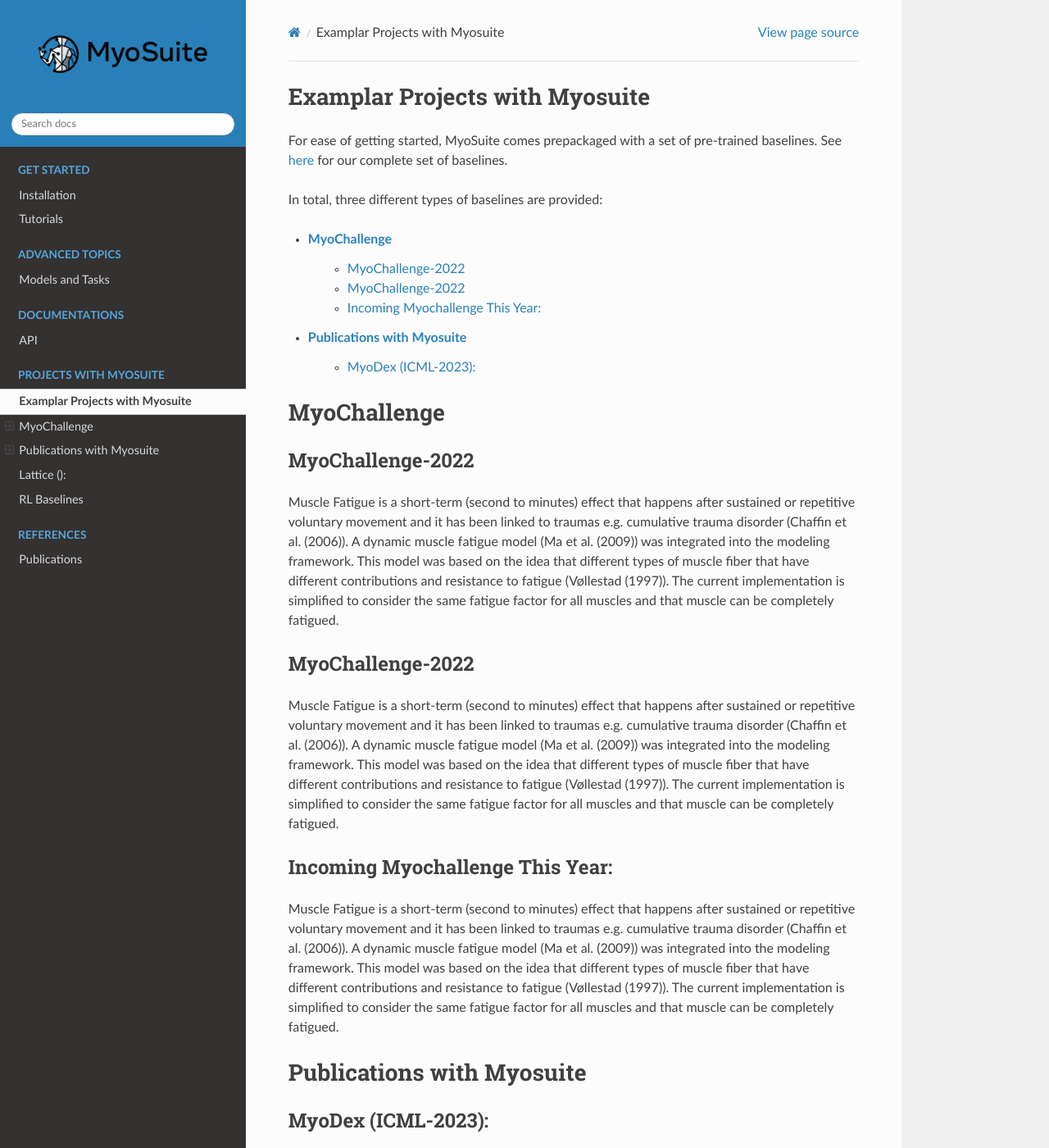
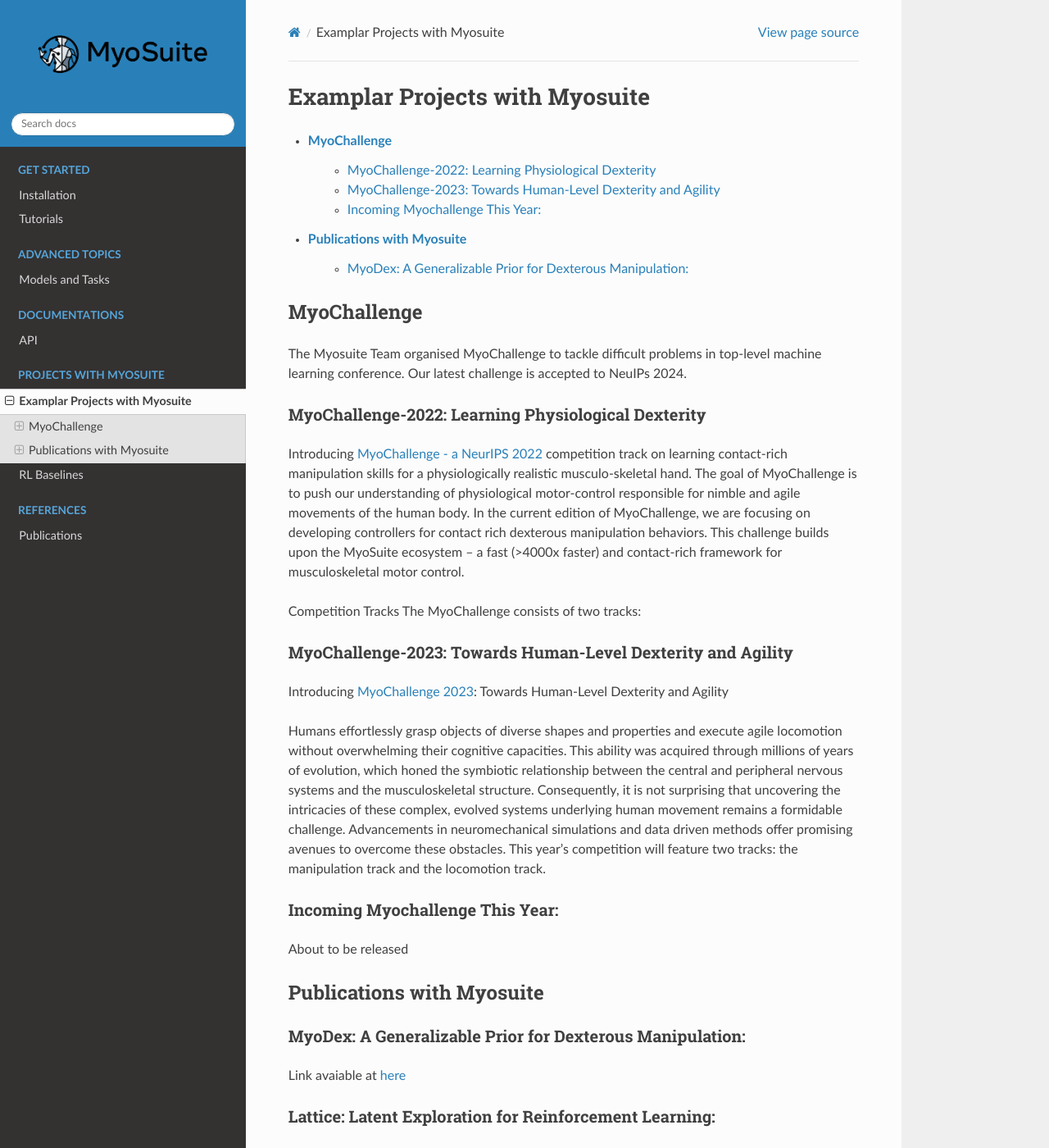
Before and after one commit to MyoHub/myosuite, a Sphinx documentation site: the page built from docs/source/projects.rst, in a window 1280 px wide and 1400 px high. Shown: the whole window at 82% size. Built offline with Sphinx 7.4.7 and the Read the Docs theme 2.0.0, drawn with Linux system fonts in a browser that asks for light colours; some of the changed text lies outside the part shown.

Commit message:
update on myo challenge

```diff
--- a/docs/source/projects.rst
+++ b/docs/source/projects.rst
@@ -1,13 +1,7 @@
 Examplar Projects with Myosuite
-======================================
+#########################################
 
 .. _projects:
-
-
-For ease of getting started, MyoSuite comes prepackaged with a set of pre-trained baselines.
-See `here <https://github.com/facebookresearch/myosuite/tree/main/myosuite/agents>`_ for our complete set of baselines.
-
-In total, three different types of baselines are provided:
 
 * :ref:`myochallenge`
     * :ref:`myo_challenge_22`
@@ -21,44 +15,45 @@ In total, three different types of baselines are provided:
 
 MyoChallenge
 ========================================
-
+The Myosuite Team organised MyoChallenge to tackle difficult problems in top-level machine learning conference.
+Our latest challenge is accepted to NeuIPs 2024.
 
 .. _myo_challenge_22:
 
-MyoChallenge-2022
+MyoChallenge-2022: Learning Physiological Dexterity
 +++++++++++++++++++++++++++++++++++++
-Muscle Fatigue is a short-term (second to minutes) effect that happens after sustained or repetitive voluntary movement
-and it has been linked to traumas e.g. cumulative trauma disorder (Chaffin et al. (2006)).
-A dynamic muscle fatigue model (Ma et al. (2009)) was integrated into the modeling framework.
-This model was based on the idea that different types of muscle fiber that have different contributions
-and resistance to fatigue (Vøllestad (1997)).
-The current implementation is simplified to consider the same fatigue factor for all muscles and
-that muscle can be completely fatigued.
+Introducing `MyoChallenge - a NeurIPS 2022 <https://sites.google.com/view/myochallenge>`__ competition track on learning contact-rich manipulation skills for a physiologically
+realistic musculo-skeletal hand. The goal of MyoChallenge is to push our understanding of physiological motor-control responsible
+for nimble and agile movements of the human body. In the current edition of MyoChallenge,
+we are focusing on developing controllers for contact rich dexterous manipulation behaviors.
+This challenge builds upon the MyoSuite ecosystem -- a fast (>4000x faster) and contact-rich framework
+for musculoskeletal motor control.
 
+
+
+
+Competition Tracks
+The MyoChallenge consists of two tracks:
 
 .. _myo_challenge_23:
 
-MyoChallenge-2022
+MyoChallenge-2023: Towards Human-Level Dexterity and Agility
 +++++++++++++++++++++++++++++++++++++
-Muscle Fatigue is a short-term (second to minutes) effect that happens after sustained or repetitive voluntary movement
-and it has been linked to traumas e.g. cumulative trauma disorder (Chaffin et al. (2006)).
-A dynamic muscle fatigue model (Ma et al. (2009)) was integrated into the modeling framework.
-This model was based on the idea that different types of muscle fiber that have different contributions
-and resistance to fatigue (Vøllestad (1997)).
-The current implementation is simplified to consider the same fatigue factor for all muscles and
-that muscle can be completely fatigued.
+Introducing `MyoChallenge 2023 <https://sites.google.com/view/myosuite/myochallenge/myochallenge-2023>`__: Towards Human-Level Dexterity and Agility
+
+Humans effortlessly grasp objects of diverse shapes and properties and execute
+agile locomotion without overwhelming their cognitive capacities. This ability was acquired
+through millions of years of evolution, which honed the symbiotic relationship between the central and
+peripheral nervous systems and the musculoskeletal structure. Consequently, it is not surprising that
+uncovering the intricacies of these complex, evolved systems underlying human movement remains a formidable
+challenge. Advancements in neuromechanical simulations and data driven methods offer promising avenues to
+overcome these obstacles. This year’s competition will feature two tracks: the manipulation track and the locomotion track.
 
 .. _myo_challenge_24:
 
 Incoming Myochallenge This Year:
 +++++++++++++++++++++++++++++++++++++
-Muscle Fatigue is a short-term (second to minutes) effect that happens after sustained or repetitive voluntary movement
-and it has been linked to traumas e.g. cumulative trauma disorder (Chaffin et al. (2006)).
-A dynamic muscle fatigue model (Ma et al. (2009)) was integrated into the modeling framework.
-This model was based on the idea that different types of muscle fiber that have different contributions
-and resistance to fatigue (Vøllestad (1997)).
-The current implementation is simplified to consider the same fatigue factor for all muscles and
-that muscle can be completely fatigued.
+About to be released
 
 
 
@@ -70,8 +65,12 @@ Publications with Myosuite
 
 .. _myodex:
 
-MyoDex (ICML-2023):
+MyoDex: A Generalizable Prior for Dexterous Manipulation:
 +++++++++++++++++++++++++++++++++++++
+Link avaiable at `here <https://sites.google.com/view/myodex>`__
 
-Lattice ():
-=======================================
+
+Lattice: Latent Exploration for Reinforcement Learning:
++++++++++++++++++++++++++++++++++++++++++
+
+Link avaiable at `here <https://github.com/amathislab/lattice>`__
```
